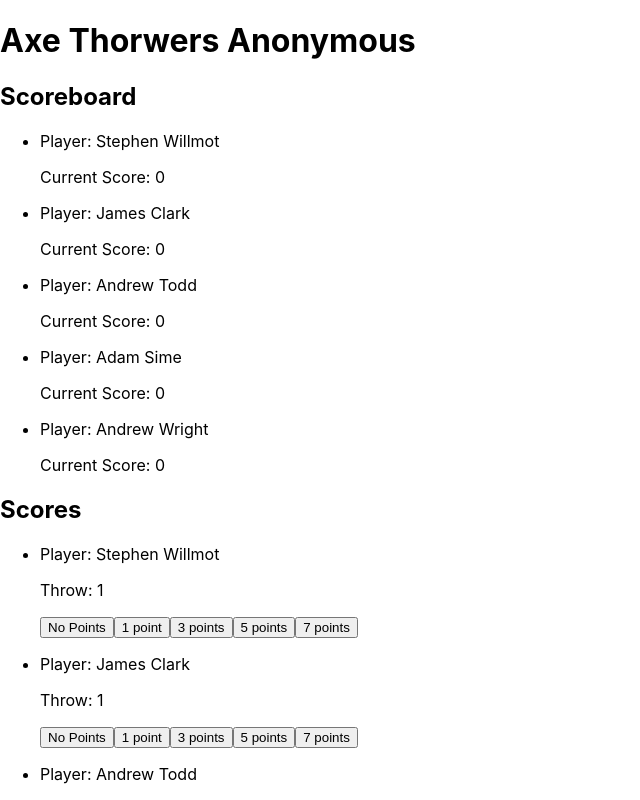
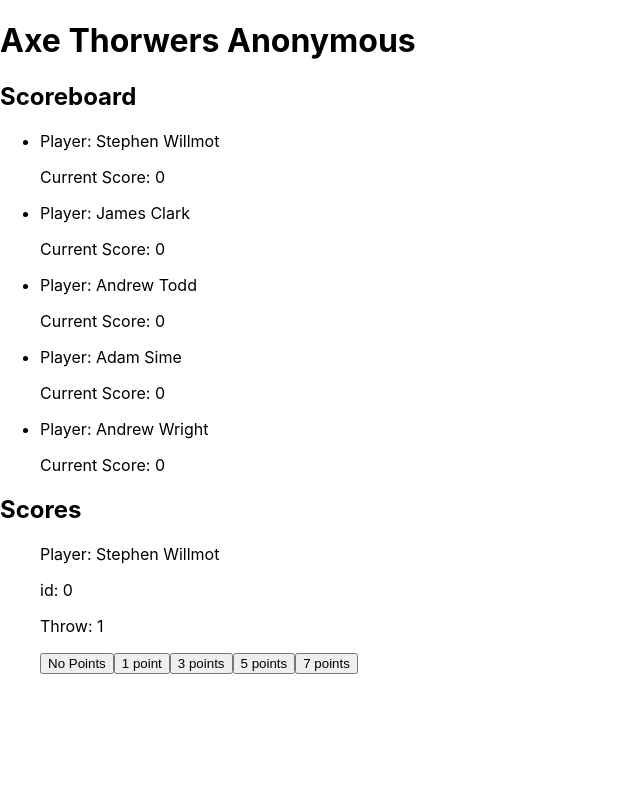
Before and after one commit to stevelikeafox/axe-throwing, a React (Create React App) app in the folder client/: page / in a window 1280 px wide. Shown: the top 800 px of the page, without its empty margins (0-640 px from the left). Built offline with nearby package versions, Linux system fonts and the light colour scheme.

Commit message:
main functionality. Round and show winners needed next

```diff
--- a/client/src/App.js
+++ b/client/src/App.js
@@ -48,6 +48,12 @@ export default class App extends Component {
     };
   }
 
+  componentDidMount(currentPlayer) {
+    let playe = this.state.currentPlayer;
+    let play = document.getElementById(playe);
+    play.style.display = "block";
+  }
+
   zeroPoints = () => {
     let players = [];
     let currentPlayer = this.state.currentPlayer;
@@ -67,6 +73,7 @@ export default class App extends Component {
     this.setState({ players });
 
     console.log(players[currentPlayer]);
+    this.playerchange(currentPlayer, numPlayers);
   };
 
   onePoints = () => {
@@ -90,6 +97,7 @@ export default class App extends Component {
     this.setState({ players });
 
     console.log(players[currentPlayer]);
+    this.playerchange(currentPlayer, numPlayers);
   };
 
   threePoints = () => {
@@ -113,6 +121,7 @@ export default class App extends Component {
     this.setState({ players });
 
     console.log(players[currentPlayer]);
+    this.playerchange(currentPlayer, numPlayers);
   };
 
   fivePoints = () => {
@@ -136,6 +145,7 @@ export default class App extends Component {
     this.setState({ players });
 
     console.log(players[currentPlayer]);
+    this.playerchange(currentPlayer, numPlayers);
   };
 
   sevenPoints = () => {
@@ -158,10 +168,36 @@ export default class App extends Component {
       this.state.players[currentPlayer].totalScore + 7;
     this.setState({ players });
 
-    console.log(players[currentPlayer]);
+    //  console.log(players[currentPlayer]);
+    this.playerchange(currentPlayer, numPlayers);
   };
 
+  playerchange(currentPlayer, numPlayers) {
+    let nextPlayer = document.getElementById(currentPlayer + 1);
+    let previousPlayer = document.getElementById(currentPlayer);
+    let reset = document.getElementById(0);
+    if (currentPlayer === numPlayers - 1) {
+      previousPlayer.style.display = "none";
+      reset.style.display = "block";
+      console.log("New Round");
+      console.log(numPlayers);
+      console.log(currentPlayer);
+    } else {
+      console.log("Next Player");
+
+      nextPlayer.style.display = "block";
+      previousPlayer.style.display = "none";
+      console.log(numPlayers);
+      // console.log(previousplay);
+      console.log(currentPlayer);
+    }
+  }
+
   render() {
+    var shown = {
+      display: this.state.shown ? "block" : "none"
+    };
+
     return (
       <div>
         <h1>Axe Thorwers Anonymous</h1>
@@ -171,18 +207,34 @@ export default class App extends Component {
         <h2>Scores</h2>
         <ul>
           {this.state.players.map(players => (
-            <li key={players.id}>
+            <li key={players.id} style={shown} id={players.id}>
               <p>
                 Player: {players.firstName} {players.surname}
-                {/* <p> id: {players.id} </p> */}
               </p>
+              <p> id: {players.id} </p>
               {/* <p>Current Score: {players.totalScore}</p> */}
               <p>Throw: {players.throwNumber}</p>
-              <Button title={"No Points"} task={this.zeroPoints} />
-              <Button title={"1 point"} task={this.onePoints} />
+              <Button
+                title={"No Points"}
+                task={this.zeroPoints}
+                playerid={players.id}
+              />
+              <Button
+                title={"1 point"}
+                task={this.onePoints}
+                playerid={players.id}
+              />
               <Button title={"3 points"} task={this.threePoints} />
-              <Button title={"5 points"} task={this.fivePoints} />
-              <Button title={"7 points"} task={this.sevenPoints} />
+              <Button
+                title={"5 points"}
+                task={this.fivePoints}
+                playerid={players.id}
+              />
+              <Button
+                title={"7 points"}
+                task={this.sevenPoints}
+                playerid={players.id}
+              />
             </li>
           ))}
         </ul>
--- a/client/src/components/Buttons.js
+++ b/client/src/components/Buttons.js
@@ -1,11 +1,7 @@
 import React, { Component } from "react";
 export default class Button extends Component {
   render(props) {
-    let { title, task, id } = this.props;
-    return (
-      <button onClick={task} id={id}>
-        {title}
-      </button>
-    );
+    let { title, task } = this.props;
+    return <button onClick={task}>{title}</button>;
   }
 }
```
